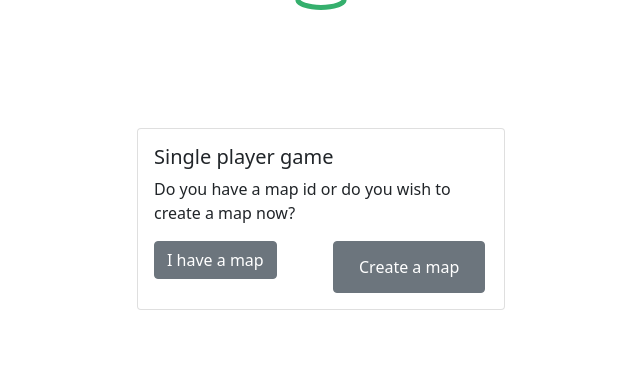
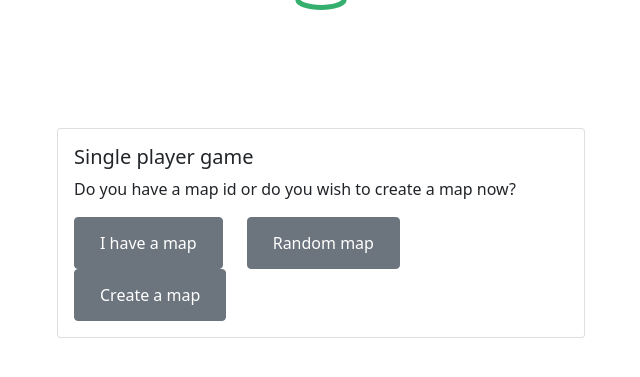
Before and after one commit to jphjsoares/whereami, a Django app: page /game/singleplayer in a window 1280 px wide. Shown: the part 80-457 px from the top of the page, without its empty margins (319-959 px from the left). Run offline with Django 3.2, Linux system fonts and the light colour scheme.

Commit message:
Feature: create game with random map

```diff
--- a/src/game/templates/game/singleplayer-home.html
+++ b/src/game/templates/game/singleplayer-home.html
@@ -15,23 +15,31 @@
             </div>
             <br />
         {% endif %}
-        <div id="singleplayer-home-card" class="card" style="width: 23rem;">
+        <div id="singleplayer-home-card" class="card" style="width: 33rem;">
                 <div class="card-body">
                         <h5 class="card-title">Single player game</h5>
                         <p class="card-text">Do you have a map id or do you wish to create a map now?</p>
                         <div class="row">
-                                <div class="col-lg-6">
-                                        <button type="button" class="btn btn-secondary" data-bs-toggle="modal" data-bs-target="#form-modal">
-                                            I have a map
-                                        </button>
+                                <div class="col-md-auto">
+                                    <button type="button" class="btn btn-secondary" data-bs-toggle="modal" data-bs-target="#form-modal">
+                                        <a href="#" class="card-link btn btn-secondary">I have a map</a>
+                                    </button>
                                 </div>
-                                <div class="col-lg-6">
-                                       <button type="button" class="btn btn-secondary"><a href="{% url 'map-home' %}" class="card-link btn btn-secondary">Create a map</a></button>
+                                <div class="col-md-auto">
+                                    <button type="button" class="btn btn-secondary">
+                                        <a href="{% url 'singplayer-random' %}" class="card-link btn btn-secondary">Random map</a>
+                                    </button>
+                                </div>
+                                <div class="col-md-auto">
+                                   <button type="button" class="btn btn-secondary">
+                                        <a href="{% url 'map-home' %}" class="card-link btn btn-secondary">Create a map</a>
+                                    </button>
                                 </div>
                         </div>
                 </div>
         </div>
 
+        <!-- What appears when user clicks "I have a map" -->
         <div class="modal fade" id="form-modal" tabindex="-1" aria-labelledby="exampleModalLabel" aria-hidden="true">
                 <div class="modal-dialog">
                         <div class="modal-content">
--- a/src/game/urls.py
+++ b/src/game/urls.py
@@ -3,6 +3,7 @@ from . import views
 
 urlpatterns = [
     path('singleplayer', views.singleplayer, name="singleplayer"),
+    path('singleplayer/random', views.singleplayer_random, name="singplayer-random"),
     path('multiplayer', views.multiplayer, name="multiplayer"),
     path('<slug:hash>/', views.singleplayer_game_instance, name='singleplayer_game_instance'),
     path('eg/<slug:hash>/', views.end_of_singleplayer_game, name='end_of_singleplayer_game'),
--- a/src/game/views.py
+++ b/src/game/views.py
@@ -4,6 +4,7 @@ from django.contrib import messages
 from .forms import StartNewGame
 from .models import Game, Players
 from map.models import Map
+import random
 
 # Create your views here.
 def singleplayer(request):
@@ -33,14 +34,33 @@ def singleplayer(request):
             return redirect(url_of_game)
     return render(request, "game/singleplayer-home.html")
 
-"""
-Cycle through map in the game:
-    #Pass index of image key on url
-    #Pass all image keys on game instance creation to the front end
-"""
+def singleplayer_random(request):
+    all_maps = Map.objects.all()
+    random_map = random.choice(all_maps)
+    print("Creating random map with id of: " + random_map.hash_id)
+    game_instance_to_create = Game(
+            current_map_hash=random_map.hash_id,
+            is_active=True
+        )
+
+    game_instance_to_create.save()
+
+    user_to_create = Players(
+            username="single-random",
+            current_game_id=game_instance_to_create,
+            current_guess_coordinates=[],
+            score=0
+        )
+
+    user_to_create.save()
+
+    url_of_game = "/game/" + game_instance_to_create.game_hash
+    return redirect(url_of_game)
 
 
 def singleplayer_game_instance(request, hash):
+
+    ### Check if there's an available game with that has
     try:
         current_game_instance = Game.objects.get(game_hash=hash)
     except Game.DoesNotExist:
@@ -49,11 +69,7 @@ def singleplayer_game_instance(request, hash):
 
 
     map_being_played = Map.objects.get(hash_id=current_game_instance.current_map_hash)
-    """
-    if map_being_played.map_type == 1:
-        messages.success(request, "")
-        return redirect("/game/singleplayer")
-    """
+
     if current_game_instance.is_active == False:
         messages.error(request, "This game exists, but is expired. Create a new game!")
         return redirect("/game/singleplayer")
--- a/src/static/map/javascript/mapCreation.js
+++ b/src/static/map/javascript/mapCreation.js
@@ -24,7 +24,6 @@ let map = new mapboxgl.Map({
  * GLOBAL VARIABLES
  *
  */
-
 let i = 0;
 
 let mapillarySource;
@@ -134,7 +133,6 @@ map.on('style.load', function() {
         message.remove();
 
         $.get(isThereACloseImage(e.lngLat.wrap().lng, e.lngLat.wrap().lat), function(data) {
-
             if(data.features.length === 0) { //Show error if no close image
                 message.setAttribute("open","open");
                 message.appendChild(errorText);
@@ -157,7 +155,6 @@ map.on('style.load', function() {
 
                 i++;
             }
-
         });
     });
 });
```
